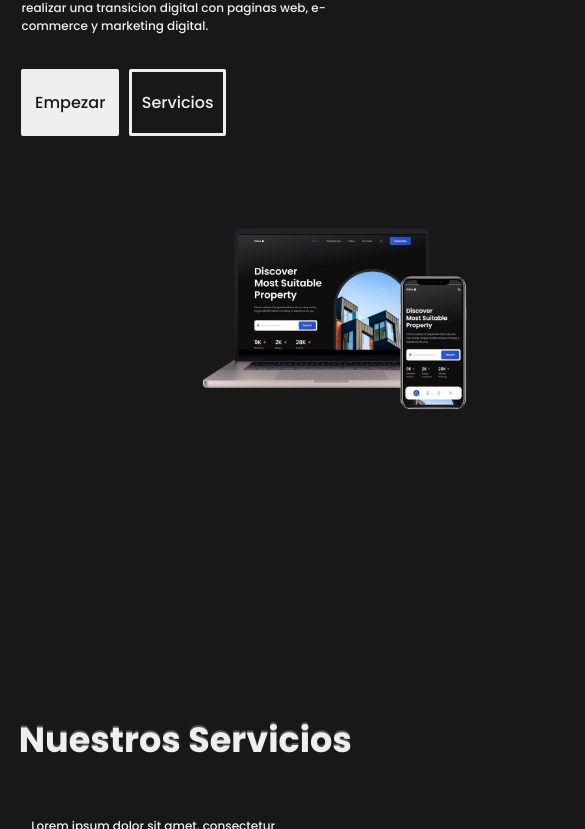
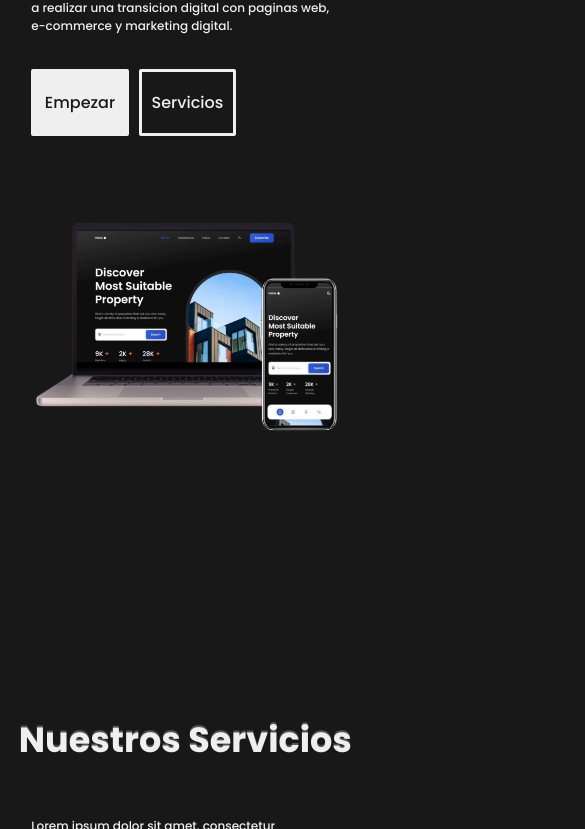
Before and after one commit to Juanigomez/Juanigomez.github.io, a plain HTML site: page index.html in a window 390 px wide. Shown: the part 260-1089 px from the top of the page, 585 px wide, since content can reach past the window. Drawn offline with Linux system fonts and the light colour scheme.

Commit message:
Add files via upload

```diff
--- a/assets/style.css
+++ b/assets/style.css
@@ -239,12 +239,12 @@ nav .menu a:hover::after {
 #hero .text, .image{
     display: flex;
     justify-content: space-evenly;
-    width: 40vw;
+    width: 50vw;
     padding: 2vh 6vw;
 }
 #hero .text{
     flex-direction: column;
-    align-items: left;
+    text-align: left;
     justify-content: space-evenly;
     padding-bottom: 12vh;
 }
@@ -252,7 +252,8 @@ nav .menu a:hover::after {
     align-items: center;
 }
 #hero .image img{
-    width: 80vw
+    width: 40vw;
+    margin: 0 auto;
 }
 
 /* Hero Section - buttons */
@@ -620,9 +621,6 @@ nav .menu a:hover::after {
 
     body{
         overflow-x: hidden;
-        position: absolute;
-        max-width: 100vw;
-        width: 100%;
     }
     section{
         width: 95vw;
@@ -685,14 +683,14 @@ nav .menu a:hover::after {
         align-items: center;
     }
     #hero .text, .image{
-        padding: 1vh 8vw;
-        width: 100vw;
+        width: 100%;
     }
     #hero .text{
-        padding-bottom: 0vh;
+        padding: 1vh 8vw;
+        padding-bottom: 7.5vh;
     }
     #hero .image img{
-        width: 160vw
+        width: 80vw;
     }
 
     /* Hero Section | Responsive - buttons */
--- a/index.html
+++ b/index.html
@@ -56,7 +56,7 @@
                 </div>
             </div>
             <div class="image">
-                <img src="assets/images/hero-image.jpg" alt="">
+                <img src="assets/images/hero-img.png" alt="">
             </div>
         </section>
 
```
Also changed, not shown: assets/images/hero-img.png (added).
